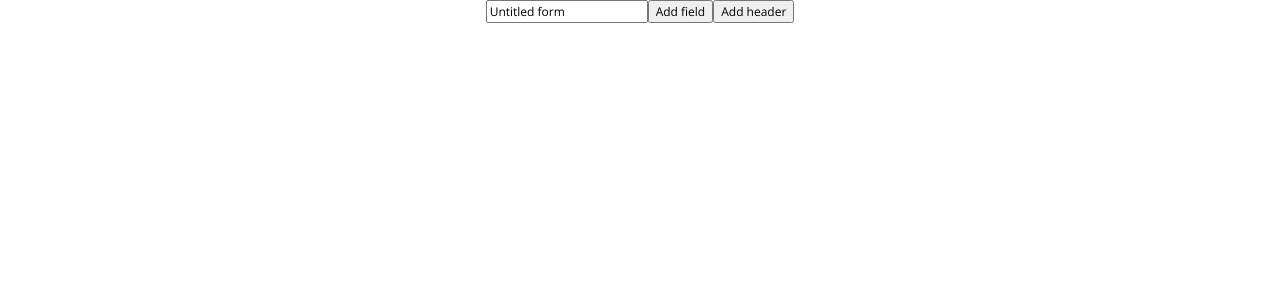
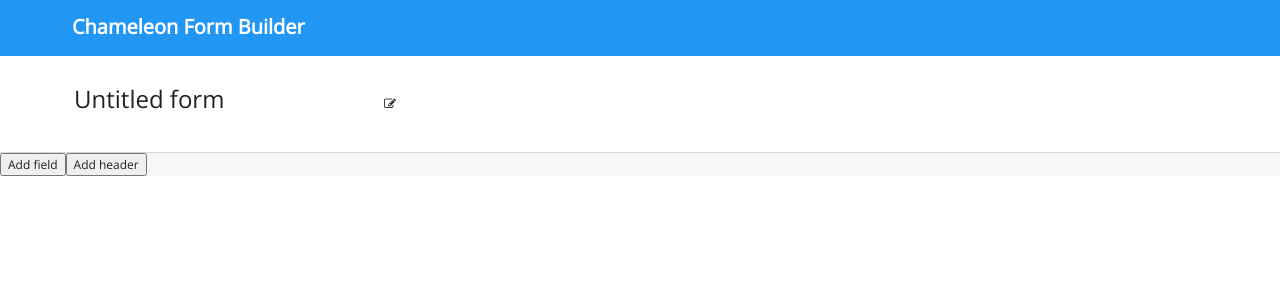
Before and after one commit to markw13a/form-hackathon, a React (Create React App) app: page / in a window 1280 px wide. Shown: the top 300 px of the page. Built offline with nearby package versions, Linux system fonts and the light colour scheme.

Commit message:
Styling applied to Header & Form Name section

```diff
--- a/public/index.html
+++ b/public/index.html
@@ -10,6 +10,9 @@
   <link rel="apple-touch-icon" href="%PUBLIC_URL%/logo192.png" />
   <!-- Load google fonts -->
   <link href="https://fonts.googleapis.com/css?family=Open+Sans&display=swap" rel="stylesheet">
+  <!-- Load font awesome -->
+  <link rel="stylesheet" href="https://cdnjs.cloudflare.com/ajax/libs/font-awesome/4.7.0/css/font-awesome.min.css">
+
   <!--
       manifest.json provides metadata used when your web app is installed on a
       user's mobile device or desktop. See https://developers.google.com/web/fundamentals/web-app-manifest/
--- a/src/App.js
+++ b/src/App.js
@@ -6,6 +6,7 @@ import './style/main.scss';
 
 const App = () => (
 	<div className="App">
+		<header><h1>Chameleon Form Builder</h1></header>
 		<div className="content">
 			<FormProvider>
 				<FormTitleCapture />
--- a/src/FormTitleCapture.jsx
+++ b/src/FormTitleCapture.jsx
@@ -5,11 +5,15 @@ const FormTitleCapture = () => {
     const [form, dispatch] = useForm();
 
     return (
-        <input
-            type="text"
-            onChange={e => dispatch({type: "setValue", key: "title", value: e.target.value})}
-            value={form.title}
-        />
+        <div id="form-name-section">
+            <input
+                type="text"
+                onChange={e => dispatch({type: "setValue", key: "title", value: e.target.value})}
+                value={form.title}
+                id="form-name"
+            />
+            <label for="form-name"><i class="fa fa-edit icon"></i></label>
+        </div>
     );
 };
 
--- a/src/style/main.scss
+++ b/src/style/main.scss
@@ -1,17 +1,28 @@
-body * { font-family: 'Open Sans', sans-serif; font-size:12px}
+body * { font-family: 'Open Sans', sans-serif; font-size:12px; color:#000000DE;}
 
 .App {
     display: flex;
-    flex-direction: column;
+    flex-flow: row wrap;
     align-items: center;
-    // Remove from DOM so that width and height are calculated based window size rather than on parent size
-    position: absolute;
-    width: 100%;
-    height: 100%;
+    background:#F7F7F7
 }
+
+.App > * {
+    flex: 1 100%;
+  }
+
+/* Header */
+header {background-color:#2196F3;  padding:0 72px; height:56px;}
+header h1{color:#fff; font-size:20px}
+
+/* Form Name section */
+#form-name-section {border-bottom:1px solid #D5D5D5; line-height: 96px; background-color: #fff; padding:0 72px}
+#form-name { font-size:24px; border:0 none; margin:0 }
+
 
 .content {
     flex: 1;
+    padding:0;
 }
 
 .field {
```
